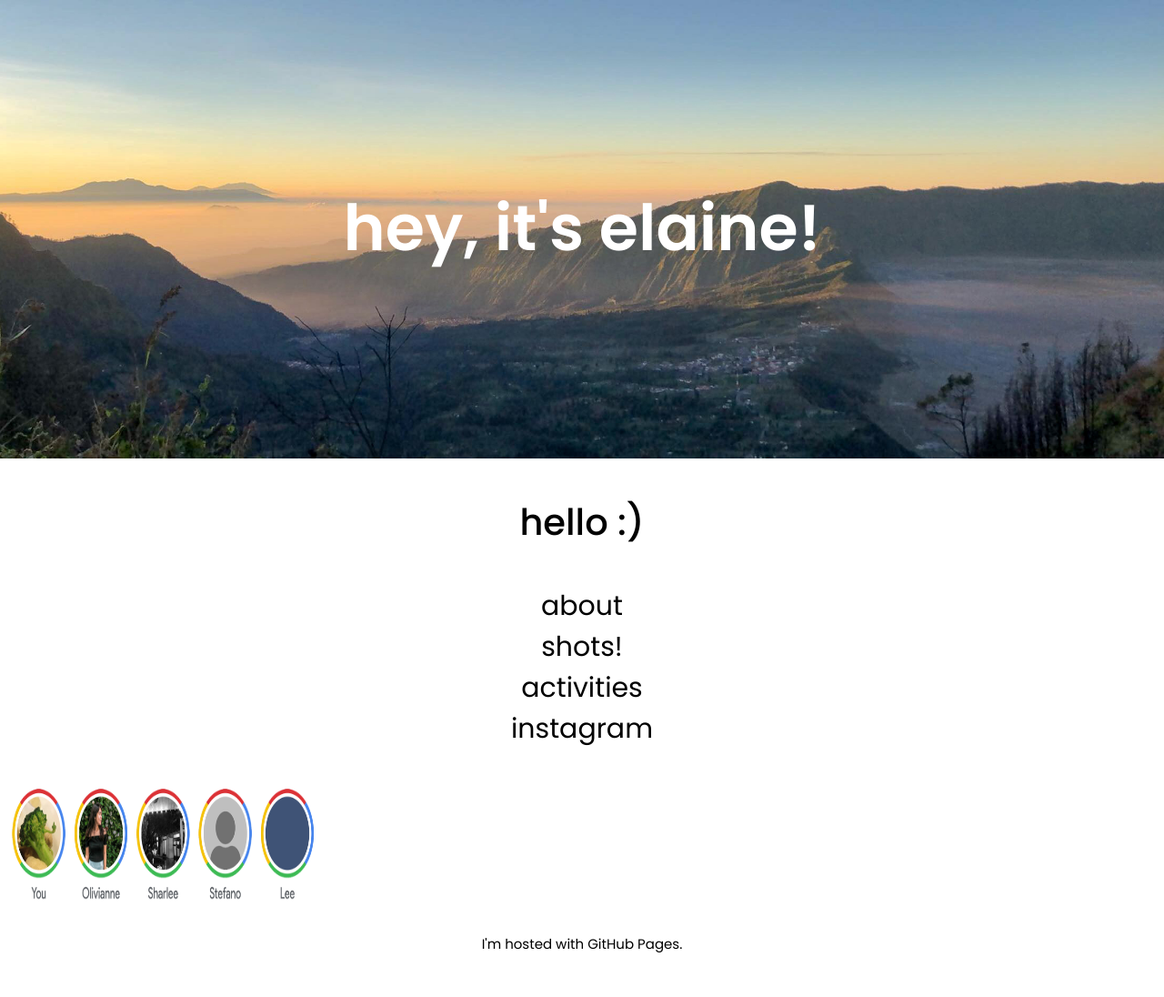
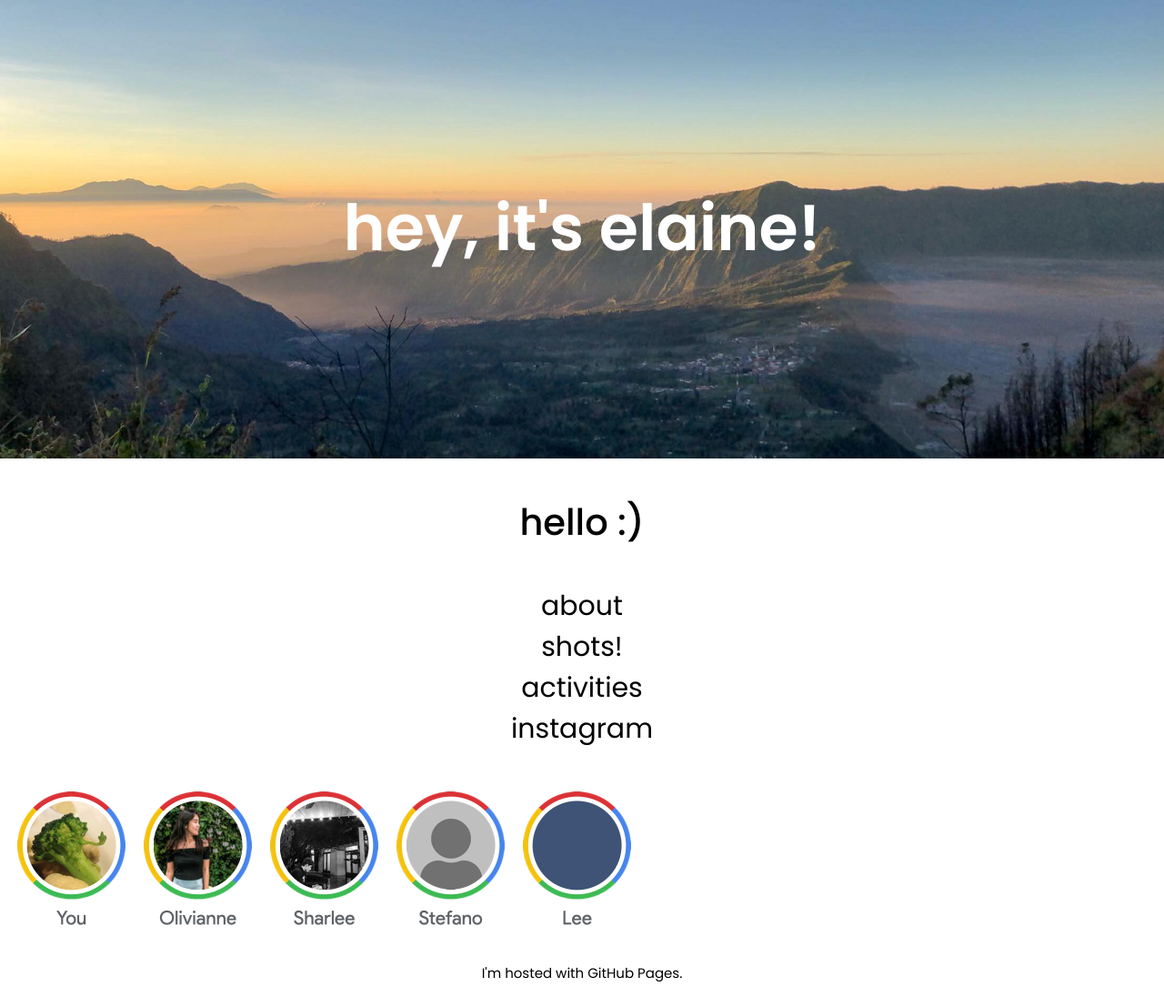
Before and after one commit to elaineezhu/elaineezhu.github.io, a plain HTML site: page index.html in a window 1280 px wide. Shown: the whole page at 91% size. Before the commit the page ends 1064 px from the top, so only its background shows below. Drawn offline with nearby package versions, Linux system fonts and the light colour scheme.

Commit message:
Update index.html

```diff
--- a/index.html
+++ b/index.html
@@ -33,7 +33,7 @@
 
     </div>
 
-    <div class="yEedwb"><img src="img/stories.png" alt="Google" height="150" width="350">&nbsp;</div>
+    <div class="yEedwb"><img src="img/stories.png" alt="Google" height="182" width="712">&nbsp;</div>
 
 <p style ="font-size: 15px;">I'm hosted with GitHub Pages.</p>
 </body>
```
